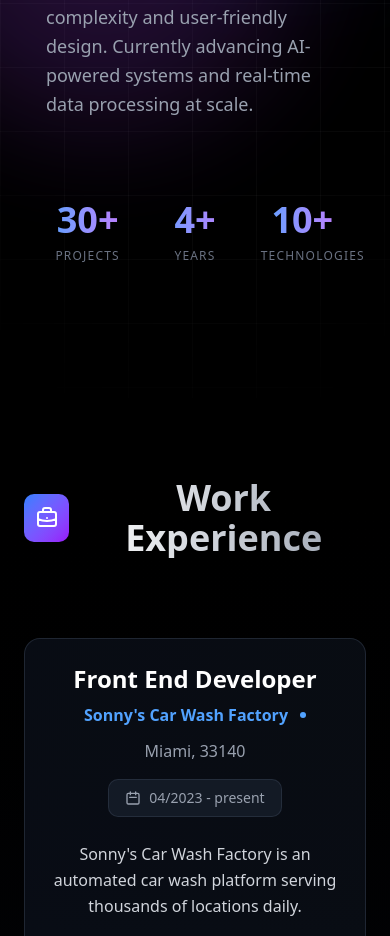
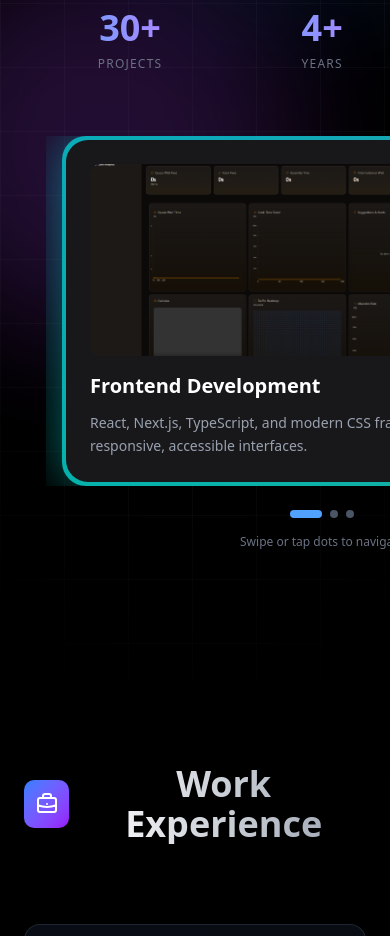
Before and after one commit to JR132662/Portfolio, a Next.js app: page / in a window 390 px wide. Shown: the part 1781-2717 px from the top of the page. Built offline with nearby package versions, Linux system fonts and the light colour scheme.

Commit message:
added cards to mobile

```diff
--- a/app/components/AboutSection.tsx
+++ b/app/components/AboutSection.tsx
@@ -2,8 +2,32 @@
 
 import { motion } from 'framer-motion';
 import { BackgroundGradient } from '@/components/ui/background-gradient';
+import { useState } from 'react';
 
 export default function AboutSection() {
+  const [currentCard, setCurrentCard] = useState(0);
+
+  const cards = [
+    {
+      title: 'Frontend Development',
+      description: 'React, Next.js, TypeScript, and modern CSS frameworks. Building responsive, accessible interfaces.',
+      image: '/images/dashboard.png',
+      alt: 'Dashboard Interface',
+    },
+    {
+      title: 'Backend & APIs',
+      description: 'Node.js, Python, PostgreSQL, and MongoDB. RESTful APIs and real-time data processing.',
+      image: '/images/supabase.png',
+      alt: 'Database Schema',
+    },
+    {
+      title: 'UI/UX Design',
+      description: 'Figma, design systems, and user-centered interfaces. From concept to polished product.',
+      image: '/images/UIUX.png',
+      alt: 'UI/UX Design',
+    },
+  ];
+
   return (
     <section id="about" className="relative min-h-screen flex items-center justify-center overflow-hidden bg-black py-32 px-6 lg:px-12">
       {/* Animated Background Grid */}
@@ -57,7 +81,55 @@
             </div>
           </div>
 
-          {/* Right Content - Background Gradient Cards */}
+          {/* Mobile Carousel */}
+          <div className="lg:hidden relative">
+            <div className="relative overflow-hidden">
+              <motion.div
+                animate={{ x: `-${currentCard * 100}%` }}
+                transition={{ type: 'spring', stiffness: 300, damping: 30 }}
+                className="flex"
+              >
+                {cards.map((card, index) => (
+                  <div key={index} className="min-w-full px-4">
+                    <BackgroundGradient className="rounded-[22px] p-6 bg-zinc-900">
+                      <div className="relative w-full h-48 mb-4 rounded-lg overflow-hidden bg-zinc-800">
+                        <img
+                          src={card.image}
+                          alt={card.alt}
+                          className="w-full h-full object-cover"
+                        />
+                      </div>
+                      <h3 className="text-xl font-bold text-white mb-3">{card.title}</h3>
+                      <p className="text-sm text-gray-400 leading-relaxed">
+                        {card.description}
+                      </p>
+                    </BackgroundGradient>
+                  </div>
+                ))}
+              </motion.div>
+            </div>
+
+            {/* Carousel Dots */}
+            <div className="flex justify-center gap-2 mt-6">
+              {cards.map((_, index) => (
+                <button
+                  key={index}
+                  onClick={() => setCurrentCard(index)}
+                  className={`w-2 h-2 rounded-full transition-all duration-300 ${
+                    currentCard === index ? 'bg-blue-400 w-8' : 'bg-gray-600'
+                  }`}
+                  aria-label={`Go to slide ${index + 1}`}
+                />
+              ))}
+            </div>
+
+            {/* Swipe hint */}
+            <div className="text-center mt-4 text-xs text-gray-500">
+              Swipe or tap dots to navigate
+            </div>
+          </div>
+
+          {/* Right Content - Background Gradient Cards (Desktop) */}
           <div className="relative h-[600px] hidden lg:block">
             {/* Card 1 - Frontend Development */}
             <motion.div
@@ -75,14 +147,14 @@
               <BackgroundGradient className="rounded-[20px] p-8 bg-zinc-900">
                 <div className="relative w-full h-45 mb-4 rounded-xl overflow-hidden bg-zinc-800">
                   <img
-                    src="/images/dashboard.png"
-                    alt="Dashboard Interface"
+                    src={cards[0].image}
+                    alt={cards[0].alt}
                     className="w-full h-full object-cover"
                   />
                 </div>
-                <h3 className="text-xl font-bold text-white mb-3">Frontend Development</h3>
+                <h3 className="text-xl font-bold text-white mb-3">{cards[0].title}</h3>
                 <p className="text-sm text-gray-400 leading-relaxed p-2.5">
-                  React, Next.js, TypeScript, and modern CSS frameworks. Building responsive, accessible interfaces.
+                  {cards[0].description}
                 </p>
               </BackgroundGradient>
             </motion.div>
@@ -104,14 +176,14 @@
               <BackgroundGradient className="rounded-[22px] p-6 bg-zinc-900">
                 <div className="relative w-full h-40 mb-4 rounded-lg overflow-hidden bg-zinc-800">
                   <img
-                    src="/images/supabase.png"
-                    alt="Database Schema"
+                    src={cards[1].image}
+                    alt={cards[1].alt}
                     className="w-full h-full object-cover"
                   />
                 </div>
-                <h3 className="text-xl font-bold text-white mb-3">Backend & APIs</h3>
+                <h3 className="text-xl font-bold text-white mb-3">{cards[1].title}</h3>
                 <p className="text-sm text-gray-400 leading-relaxed">
-                  Node.js, Python, PostgreSQL, and MongoDB. RESTful APIs and real-time data processing.
+                  {cards[1].description}
                 </p>
               </BackgroundGradient>
             </motion.div>
@@ -133,14 +205,14 @@
               <BackgroundGradient className="rounded-[22px] p-6 bg-zinc-900">
                 <div className="relative w-full h-40 mb-4 rounded-lg overflow-hidden bg-zinc-800">
                   <img
-                    src="/images/UIUX.png"
-                    alt="UI/UX Design"
+                    src={cards[2].image}
+                    alt={cards[2].alt}
                     className="w-full h-full object-cover"
                   />
                 </div>
-                <h3 className="text-xl font-bold text-white mb-3">UI/UX Design</h3>
+                <h3 className="text-xl font-bold text-white mb-3">{cards[2].title}</h3>
                 <p className="text-sm text-gray-400 leading-relaxed">
-                  Figma, design systems, and user-centered interfaces. From concept to polished product.
+                  {cards[2].description}
                 </p>
               </BackgroundGradient>
             </motion.div>
```
